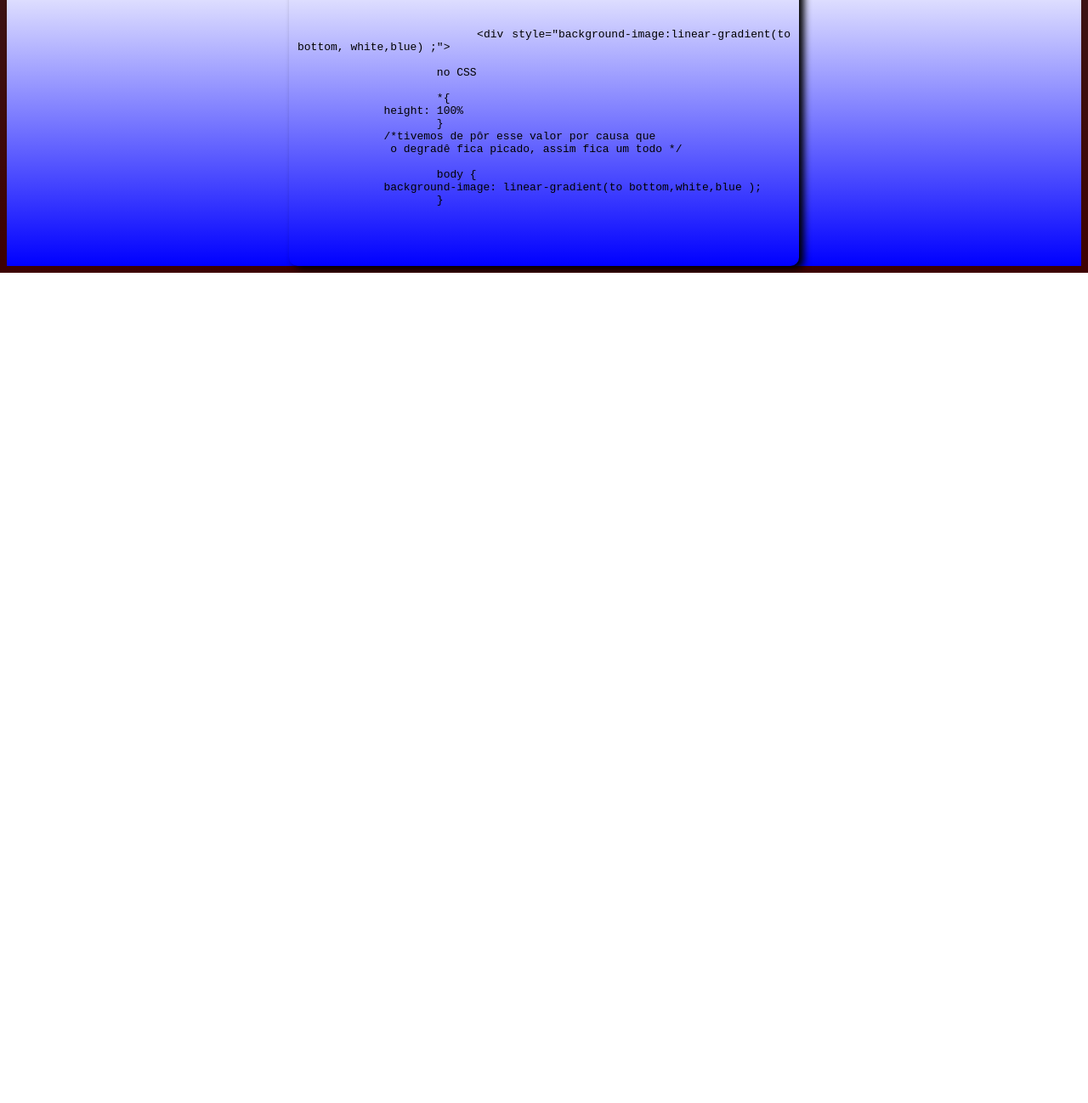
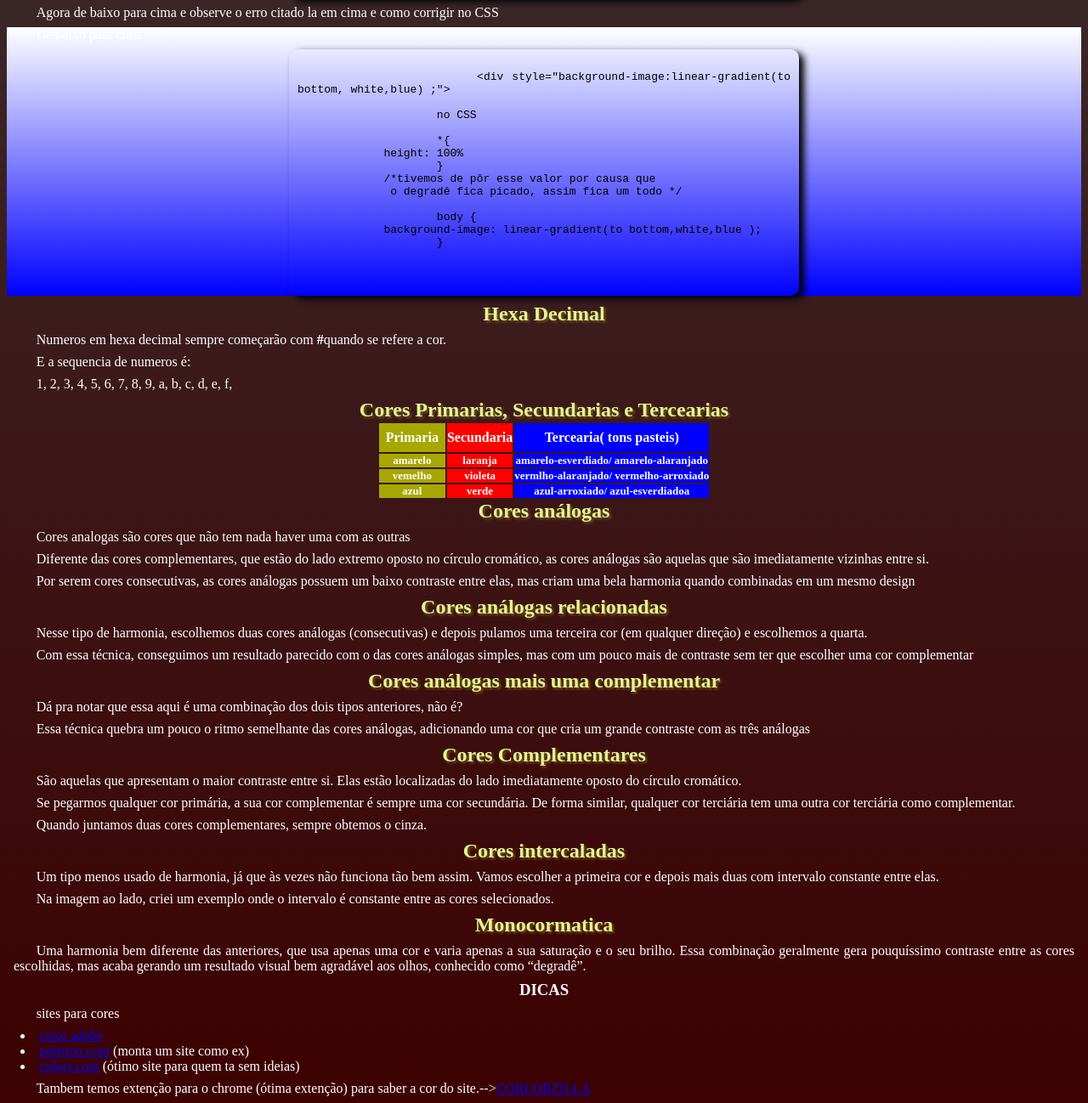
Before and after one commit to ramonstaticx/cursos, a plain HTML site: page tudo-do-curso-html/projeto-html/cores.html in a window 1280 px wide. Shown: the part 755-2053 px from the top of the page at 85% size. Before the commit the page ends 1076 px from the top, so only its background shows below. Drawn offline with Linux system fonts and the light colour scheme; a web font is replaced by a local one.

Commit message:
terminando pg cores

```diff
--- a/tudo-do-curso-html/projeto-html/cores.html
+++ b/tudo-do-curso-html/projeto-html/cores.html
@@ -6,6 +6,7 @@
     <meta http-equiv="X-UA-Compatible" content="IE=edge">
     <meta name="viewport" content="width=device-width, initial-scale=1.0">
     <link rel="stylesheet" href="style-do-html.css">
+    <link rel="shortcut icon" href="../favicon/favicon-32x32.png" type="image/x-icon">
     <title>Cores</title>
     <style>
         pre {
@@ -27,8 +28,8 @@
     <p>a tag background-color pode ser usada para por cores inteiras no fundo, ou degradê vamos aos ex:</p>
     <div style="background-color:rgb(0, 217, 255)" ;>
         <p>Aqui usei cor maciça e logo abaixo o código.</p>
-        <div class="container">
-            <pre>
+
+        <pre style="background-color: brown;">
             <code>
                     &lt;div style="background-color:rgb(0, 217, 255);">
                         ou no CSS
@@ -37,22 +38,28 @@
                         }
             </code>
         </pre>
-        </div>
+
     </div>
-    <p>agora com fundo degradê da direita para esquerda, depois de baixo para cima <strong>(observe que vai dar um erro
+    <p>Agora com fundo degradê da direita para esquerda, depois de baixo para cima <strong>(observe que vai dar um erro
             e para isso tenho de corrigir com a tag universal *)</strong></p>
     <p>Vamos substituir a tag <strong>&quot;color&quot;</strong> por <strong>&quot;imagen&quot;</strong>, e para
         posicionar vamos usar o <strong>&quot;to&quot;</strong>.</p>
     <p>depois da tag <strong>&quot;to&quot;</strong> podemos usar right, left, top, bottom ou em graus para posicionar
-        exemplo <strong>45deg</strong>, <strong>&quot;deg&quot;</strong> significa graus</p>
+        exemplo <strong>45deg</strong>, <strong>&quot;deg&quot;</strong> significa graus.</p>
+    <ur>
+        <li>to right= degrade para direita</li>
+        <li>to left= degrade para esquerda.</li>
+        <li>to top= degrade para cima</li>
+        <li> to botton= degrade para baixo</li>
+    </ur>
     <p>Outra coisa importante que pode ser mudada é o <strong>linear-gradient por radial-gradient, e acrescentar logo em
             seguida ao invés do &quot; To&quot; usar &quot;circle&quot;</strong>.</p>
-    <p>após a cor posso por porcentagem para que tenha uma porcentagem a mais daquela cor na página.</p>
+    <p>Após a cor posso por porcentagem para que tenha uma porcentagem a mais daquela cor na página.</p>
     <div style="background-image: linear-gradient(to right,white, blue)">
         <p>
             Direita para esquerda
         </p>
-        <div class="container">
+        <div>
             <pre>
             <code>
             &lt;div style="background-image:linear-gradient(to right,white, blue)">&lt;/div>
@@ -72,13 +79,11 @@
     </p>
     <div style="background-image: linear-gradient(to bottom, white,blue) ;">
         <p>
-            de baixo para cima
+            De baixo para cima
         </p>
         <p>
         <pre>
             <code>
-
-
                      &lt;div style="background-image:linear-gradient(to bottom, white,blue) ;">
 
                      no CSS
@@ -93,12 +98,107 @@
              background-image: linear-gradient(to bottom,white,blue );
                      }
 
-
         </code>
         </pre>
         </p>
+    </div>
+    <h2>Hexa Decimal</h2>
+    <p>Numeros em hexa decimal sempre começarão com <strong>#</strong>quando se refere a cor.</p>
+    <p>E a sequencia de numeros é:</p>
+    <p>1, 2, 3, 4, 5, 6, 7, 8, 9, a, b, c, d, e, f,</p>
 
-    </div>
+    <h2>Cores Primarias, Secundarias e Tercearias</h2>
+    <TAble>
+        <col style="background-color: rgb(167, 167, 1);">
+        <col style="background-color: red;">
+        <col style="background-color: blue;">
+        <tr>
+            <th id="th">Primaria</th>
+            <th>Secundaria</th>
+            <th>Tercearia( tons pasteis)
+        </tr>
+        </tr>
+        <tr id="tr">
+            <th>amarelo</th>
+            <th>laranja</th>
+            <th>amarelo-esverdiado/ amarelo-alaranjado</th>
+        </tr>
+        <tr id="tr">
+            <th>vemelho</th>
+            <th>violeta</th>
+            <th>vermlho-alaranjado/ vermelho-arroxiado</th>
+        </tr>
+        <tr id="tr">
+            <th>azul</th>
+            <th>verde</th>
+            <th>azul-arroxiado/ azul-esverdiadoa</th>
+        </tr>
+    </TAble>
+
+    <!--expor melhor o siguinificado daqui para baixo obs estudar -->
+    <h2>Cores análogas</h2>
+    <p>Cores analogas são cores que não tem nada haver uma com as outras</p>
+    <p>Diferente das cores complementares, que estão do lado
+        extremo oposto no círculo cromático, as cores análogas são
+        aquelas que são imediatamente vizinhas entre si.</p>
+    <p>
+        Por serem cores consecutivas, as cores análogas possuem um
+        baixo contraste entre elas, mas criam uma bela harmonia
+        quando combinadas em um mesmo design
+    </p>
+    <h2>Cores análogas relacionadas </h2>
+    <p>
+        Nesse tipo de harmonia, escolhemos duas cores análogas
+        (consecutivas) e depois pulamos uma terceira cor (em qualquer
+        direção) e escolhemos a quarta.
+    </p>
+    <p>
+        Com essa técnica, conseguimos um resultado parecido com o
+        das cores análogas simples, mas com um pouco mais de
+        contraste sem ter que escolher uma cor complementar
+    </p>
+    <h2>Cores análogas mais uma complementar </h2>
+    <p>Dá pra notar que essa aqui é uma combinação dos dois tipos
+        anteriores, não é?</p>
+    <p>Essa técnica quebra um pouco o ritmo semelhante das cores
+        análogas, adicionando uma cor que cria um grande contraste
+        com as três análogas</p>
+    <h2>Cores Complementares</h2>
+    <p>São aquelas que apresentam o maior contraste entre si. Elas
+        estão localizadas do lado imediatamente oposto do círculo
+        cromático.</p>
+    <p>
+        Se pegarmos qualquer cor primária, a sua cor complementar é
+        sempre uma cor secundária. De forma similar, qualquer cor
+        terciária tem uma outra cor terciária como complementar.
+    </p>
+    <p>Quando juntamos duas cores complementares, sempre
+        obtemos o cinza.</p>
+    <h2>Cores intercaladas </h2>
+    <p>
+        Um tipo menos usado de harmonia, já que às vezes não
+        funciona tão bem assim. Vamos escolher a primeira cor e
+        depois mais duas com intervalo constante entre elas.
+    </p>
+    <p>
+        Na imagem ao lado, criei um exemplo onde o intervalo é
+        constante entre as cores selecionados.
+    </p>
+    <h2>Monocormatica</h2>
+    <p>Uma harmonia bem diferente das anteriores, que usa apenas
+        uma cor e varia apenas a sua saturação e o seu brilho. Essa
+        combinação geralmente gera pouquíssimo contraste entre as
+        cores escolhidas, mas acaba gerando um resultado visual bem
+        agradável aos olhos, conhecido como “degradê”.</p>
+
+    <h3>DICAS</h3>
+    <p>sites para cores</p>
+    <ul>
+        <li><a href="https://color.adobe.com/pt/" target="_blank" rel="externo">color adobe</a></li>
+        <li><A href="http://paletton.com/#uid=1000u0kllllaFw0g0qFqFg0w0aF" target="_blank" rel="externo">paletton.com</A> (monta um site como ex)</li>
+        <li><a href="http://www.colors.com/" target="_blank">colors.com</a> (ótimo site para quem ta sem ideias)</li>
+    </ul>
+    <p>Tambem temos extenção para o chrome (ótima extenção) para saber a cor do site.--><a href="https://chrome.google.com/webstore/detail/colorzilla/bhlhnicpbhignbdhedgjhgdocnmhomnp?hl=pt-br" target="_blank" rel="externo">CORLORZILLA</a></p>
 </body>
 
 </html>
--- a/tudo-do-curso-html/projeto-html/style-do-html.css
+++ b/tudo-do-curso-html/projeto-html/style-do-html.css
@@ -108,17 +108,17 @@ table {
 
 }
 
+
+
+#th {
+    padding: 8px;
+}
 #tr {
     font-size: small;
     padding: 8px
         /*usado na pagina ancora para deixar a tabela menor*/
 }
 
-#th {
-    padding: 8px;
-
-}
-
 #thsmall {
     font-size: small;
 }
```
